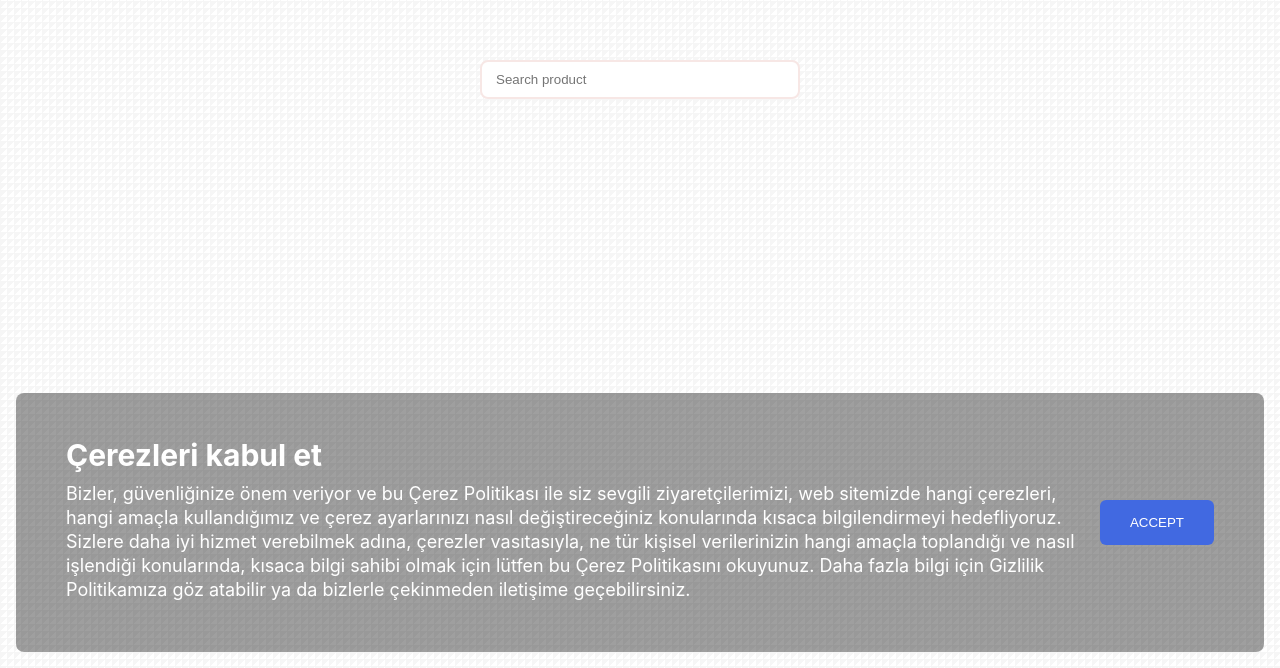
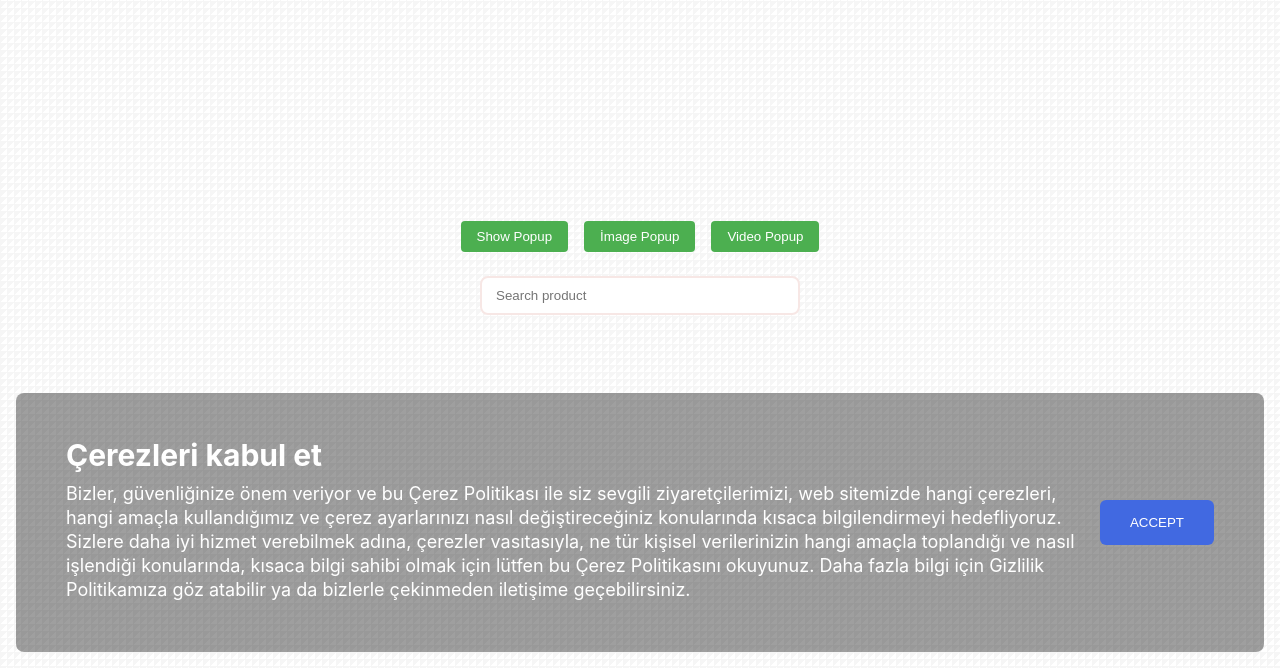
Before and after one commit to Front-End-Bootcamp/vue-component-create-team-octopus, a Vue app: page / in a window 1280 px wide. Shown: the part 132-800 px from the top of the page. Built offline with nearby package versions, Linux system fonts and the light colour scheme.

Commit message:
Update app.vue for popup component

```diff
--- a/src/App.vue
+++ b/src/App.vue
@@ -5,6 +5,8 @@ import Cookie from "./components/Cookie.vue";
 import Pupup from './components/Pupup.vue';
 
 const showPopup = ref(false);
+const showImagePopup = ref(false);
+const showVideoPopup = ref(false);
 const feedback = ref();
 
 const productList = [
@@ -31,12 +33,34 @@ const selectProduct = ref('');
 		 web sitemizde hangi çerezleri, hangi amaçla kullandığımız ve çerez ayarlarınızı nasıl değiştireceğiniz konularında kısaca bilgilendirmeyi hedefliyoruz.
 		 Sizlere daha iyi hizmet verebilmek adına, çerezler vasıtasıyla, ne tür kişisel verilerinizin hangi amaçla toplandığı ve nasıl işlendiği konularında,
 		 kısaca bilgi sahibi olmak için lütfen bu Çerez Politikasını okuyunuz.
-		 Daha fazla bilgi için Gizlilik Politikamıza göz atabilir ya da bizlerle çekinmeden iletişime geçebilirsiniz." v-model:feedback="feedback"></Cookie>
+		 Daha fazla bilgi için Gizlilik Politikamıza göz atabilir ya da bizlerle çekinmeden iletişime geçebilirsiniz."
+				v-model:feedback="feedback"></Cookie>
 		</Teleport>
+
+		<div class="btn-group">
+			<button class="btn btn--positive" @click="showPopup = true">Show Popup</button>
+			<button class="btn btn--positive" @click="showImagePopup = true">İmage Popup</button>
+			<button class="btn btn--positive" @click="showVideoPopup = true">Video Popup</button>
+		</div>
+
 		<Autocomplete :options="productList" v-model:select="selectProduct" placeholder="Search product"></Autocomplete>
 		<Teleport to="body">
-		<Pupup title="Title" text="Text" v-model:show="showPopup" negative-text="Cancel" positive-text="Ok" closable
+			<Pupup title="Title" text="Text" v-model:show="showPopup" negative-text="Cancel" positive-text="Accept" closable
 				@positive-click="" @negative-click="">
+			</Pupup>
+			<Pupup title="Title" text="Text" v-model:show="showImagePopup" negative-text="Cancel" positive-text="Accept" closable
+				@positive-click="" @negative-click="">
+				<template #body>
+					<img src="https://picsum.photos/300/200" alt="" class="img-fluid">
+				</template>
+			</Pupup>
+			<Pupup title="Title" text="Text" v-model:show="showVideoPopup" negative-text="Cancel" positive-text="Accept" closable
+				@positive-click="" @negative-click="">
+				<template #body>
+					<iframe width="452" height="300" src="https://www.youtube.com/embed/9bZkp7q19f0" frameborder="0"
+						allow="accelerometer; autoplay; clipboard-write; encrypted-media; gyroscope; picture-in-picture"
+						allowfullscreen></iframe>
+				</template>
 			</Pupup>
 		</Teleport>
 	</div>
@@ -44,12 +68,13 @@ const selectProduct = ref('');
 
 <style>
 .container {
-	padding-top: 15%;
 	display: flex;
+	flex-direction: column;
 	justify-content: center;
-	align-items: flex-start;
+	align-items: center;
 	height: 100vh;
 	background-image: linear-gradient(-45deg, #ffffff, #ffffff 50%, #f6f6f6 50%, #f6f6f6);
 	background-size: 7px 7px;
+	gap: 24px;
 }
 </style>
--- a/src/components/Pupup.vue
+++ b/src/components/Pupup.vue
@@ -81,7 +81,8 @@ const positiveHandler = () => {
 		background-color: #fff;
 		border-radius: 6px;
 		padding: 24px;
-		box-sizing: border-box;
+		display: flex;
+		flex-direction: column;
 		gap: 24px;
 
 		&-header {
@@ -114,10 +115,6 @@ const positiveHandler = () => {
 			}
 		}
 
-		.popup__content-body {
-			margin-bottom: 24px;
-		}
-
 		.popup__content-action {
 			display: flex;
 			align-items: center;
--- a/src/style.css
+++ b/src/style.css
@@ -10,3 +10,13 @@
 	padding: 0;
 	box-sizing: border-box;
 }
+.btn-group{
+	display: flex;
+	justify-content: center;
+	align-items: center;
+	gap: 16px;
+}
+.img-fluid{
+	width: 100%;
+	height: auto;
+}
```
Lines whose indentation alone changed are shown as unchanged.
